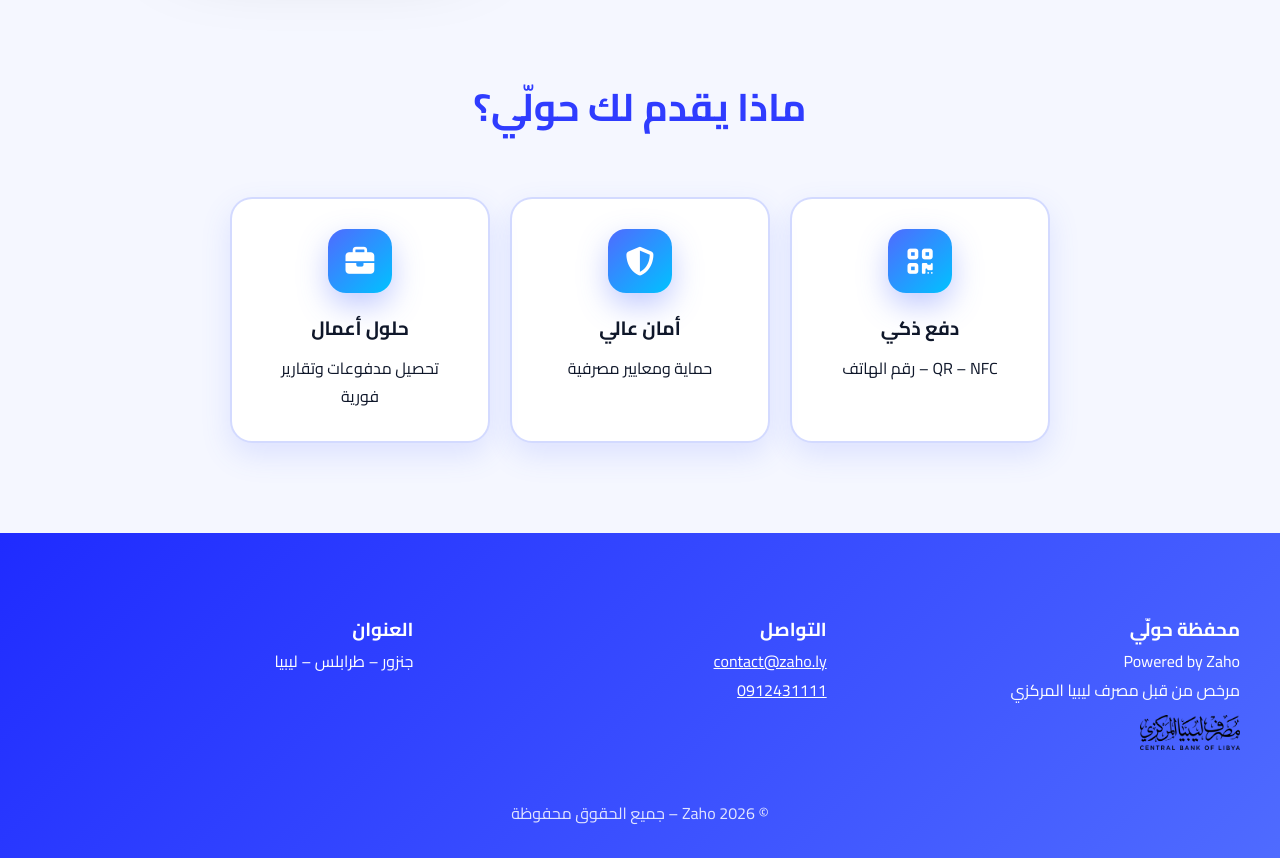
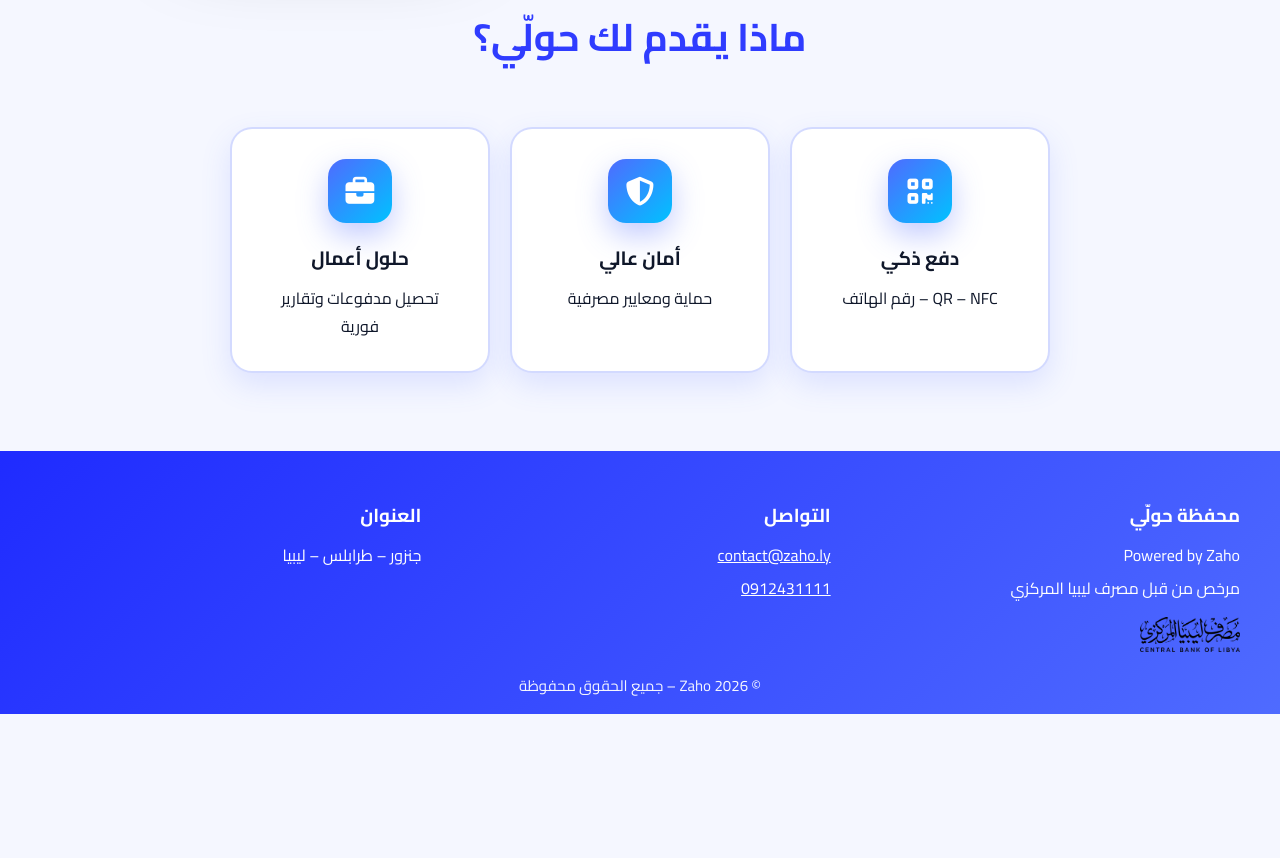
Before and after one commit to MajdeAlzurgany/Zaho-Website, a website: page hawelli/index.html in a window 1280 px wide. Shown: the part 937-1795 px from the top of the page. After the commit the page ends 1651 px from the top, so only its background shows below. Drawn offline with Linux system fonts and the light colour scheme.

Commit message:
style: adjust padding and margins for hero, sections, and footer for improved layout and responsiveness

```diff
--- a/hawelli/index.html
+++ b/hawelli/index.html
@@ -133,7 +133,7 @@
 .hero {
   background: linear-gradient(135deg, var(--deep), var(--primary), var(--accent));
   color: #fff;
-  padding: 120px 20px 80px;
+  padding: 120px 20px 40px; /* reduced bottom padding so features section moves up */
 }
 
 .hero-container {
@@ -201,7 +201,7 @@
 section {
   max-width: 1200px;
   margin: auto;
-  padding: 90px 20px;
+  padding: 60px 20px; /* pulled up slightly for better vertical balance */
 }
 
 h2 {
@@ -260,15 +260,16 @@
 .footer {
   background: linear-gradient(135deg, #1f2bff, #4F6BFF);
   color: #fff;
-  padding: 80px 20px 30px;
+  padding: 48px 20px 18px; /* smaller footprint */
+  margin-top: 18px;
 }
 
 .footer-container {
   max-width: 1200px;
   margin: auto;
   display: grid;
-  grid-template-columns: repeat(auto-fit, minmax(240px, 1fr));
-  gap: 40px;
+  grid-template-columns: repeat(auto-fit, minmax(220px, 1fr));
+  gap: 28px; /* tightened column gap */
 }
 
 .footer-container a {
@@ -282,13 +283,22 @@
 }
 
 .footer-bottom {
-  margin-top: 40px;
+  margin-top: 14px; /* reduced gap */
   text-align: center;
-  opacity: 0.85;
+  opacity: 0.95;
+  font-size: 0.94rem;
+  line-height: 1.4;
 }
+
+/* lift footer headings/text slightly */
+.footer h3 { margin: 0 0 8px 0; }
+.footer p { margin: 4px 0; }
+.footer img { margin-top: 6px; }
 
 /* RESPONSIVE */
 @media (max-width: 900px) {
+  .hero { padding: 80px 12px 28px; } /* bring hero bottom up on mobile */
+
   .hero-container {
     grid-template-columns: 1fr;
     text-align: center;
@@ -296,6 +306,9 @@
   .features {
     grid-template-columns: 1fr;
   }
+
+  /* slightly reduce section top padding on mobile so heading appears higher */
+  section { padding-top: 36px; }
 
   .phone::before { display: none; }
   .phone img.mockup.small { display: none; }
@@ -305,6 +318,11 @@
     height: 460px;
     border-radius: 36px;
   }
+
+  /* compact footer on mobile */
+  .footer { padding: 36px 14px 16px; margin-top: 14px; }
+  .footer-container { gap: 16px; }
+  .footer-bottom { margin-top: 10px; font-size: 0.9rem; }
 }
 
 html[dir="ltr"] .phone::before {
```
